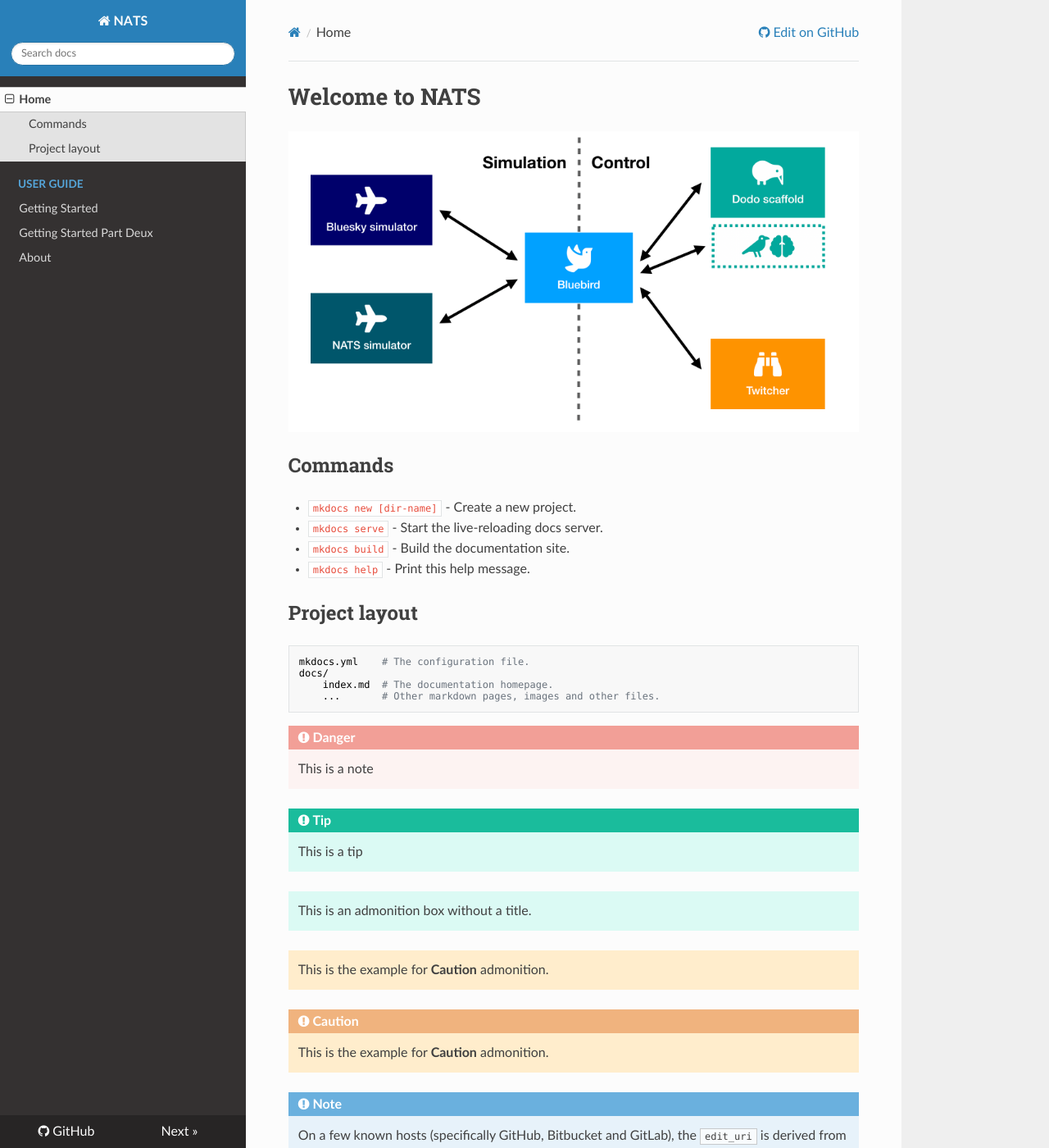
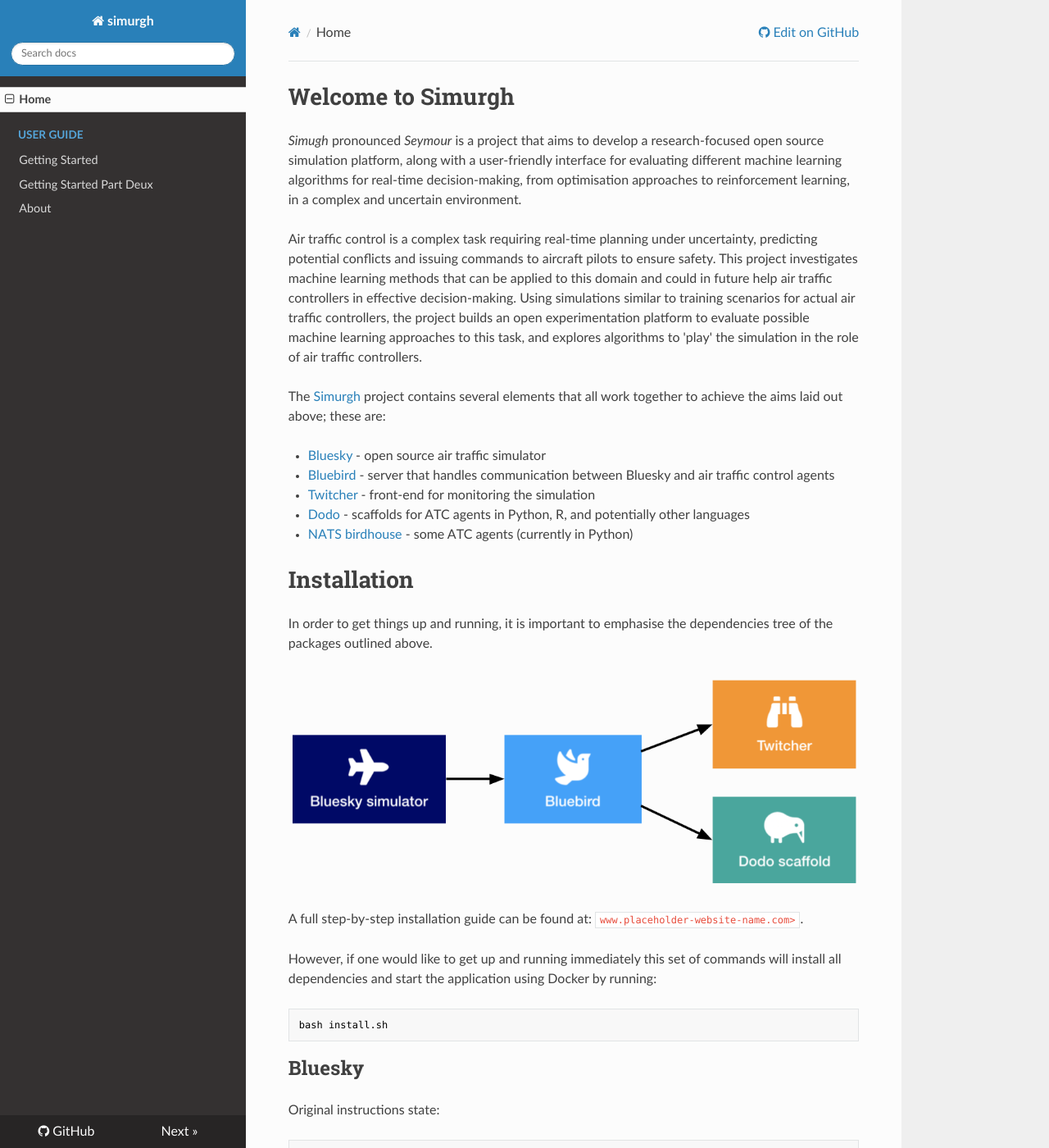
Before and after one commit to project-bluebird/simurgh, an MkDocs documentation site: the page built from docs/index.md, in a window 1280 px wide and 1400 px high. Shown: the whole window at 82% size. Built offline with MkDocs 1.6.1, drawn with Linux system fonts in a browser that asks for light colours; nearby versions of some CDN libraries; formulas are drawn with MathJax 3; some of the changed text lies outside the part shown.

Commit message:
Updating docs with more information
Changing project name from NATS to Simurgh

 Changes to be committed:
	modified:   docs/index.md
	modified:   docs/user-guide/getting-started.md
	modified:   mkdocs.yml

````diff
--- a/docs/index.md
+++ b/docs/index.md
@@ -1,13 +1,159 @@
-# Welcome to NATS
+# Welcome to Simurgh
 
-![](./img/overview.png)
+*Simugh* pronounced _Seymour_ is a project that aims to develop a research-focused
+open source simulation platform, along with a user-friendly interface for
+evaluating different machine learning algorithms for real-time decision-making,
+from optimisation approaches to reinforcement learning, in a complex and
+uncertain environment.
 
-## Commands
+Air traffic control is a complex task requiring real-time planning under
+uncertainty, predicting potential conflicts and issuing commands to aircraft
+pilots to ensure safety. This project investigates machine learning methods that
+can be applied to this domain and could in future help air traffic controllers
+in effective decision-making. Using simulations similar to training scenarios
+for actual air traffic controllers, the project builds an open experimentation
+platform to evaluate possible machine learning approaches to this task, and
+explores algorithms to 'play' the simulation in the role of air traffic
+controllers.
 
-* `mkdocs new [dir-name]` - Create a new project.
-* `mkdocs serve` - Start the live-reloading docs server.
-* `mkdocs build` - Build the documentation site.
-* `mkdocs help` - Print this help message.
+The [Simurgh](https://en.wikipedia.org/wiki/Simurgh) project contains several
+elements that all work together to achieve the aims laid out above; these are:
+
+- [Bluesky](https://github.com/alan-turing-institute/bluesky) - open source air traffic simulator
+
+- [Bluebird](https://github.com/alan-turing-institute/bluebird) - server that handles communication between Bluesky and air traffic control agents
+
+- [Twitcher](https://github.com/alan-turing-institute/twitcher) - front-end for monitoring the simulation
+
+- [Dodo](https://github.com/alan-turing-institute/dodo) - scaffolds for ATC agents in Python, R, and potentially other languages
+
+- [NATS birdhouse](https://github.com/alan-turing-institute/nats-birdhouse) - some ATC agents (currently in Python)
+
+# Installation
+
+In order to get things up and running, it is important to emphasise the
+dependencies tree of the packages outlined above.
+
+![](img/simurgh-deps.png)
+
+A full step-by-step installation guide can be found at: `www.placeholder-website-name.com>`.
+
+However, if one would like to get up and running immediately this set of
+commands will install all dependencies and start the application using Docker by
+running:
+
+```bash
+bash install.sh
+```
+
+## Bluesky
+
+Original instructions state:
+
+```bash
+conda install pyqt numpy scipy matplotlib pandas
+
+pip install msgpack pyzmq pygame pyqtwebengine
+```
+
+Found it easier to have `environment.yml` file instead.
+
+```bash
+# This file may be used to create an environment using:
+# $ conda env create --name <env> --file <this file>
+# platform: linux-64
+name: nats
+
+channels:
+  - conda-forge
+
+dependencies:
+  - python=3.6
+  - pyqt
+  - numpy
+  - scipy
+  - matplotlib
+  - pandas
+
+  - pip:
+    - msgpack
+    - pyzmq
+    - pygame
+    - pyqtwebengine
+    - pyopengl
+    - pyopengl-accelerate
+```
+
+```bash
+conda env create -q && conda activate nats
+```
+
+Now that dependencies are install for both Bluesky & Bluebird, we can at least
+check that these are OK by running `check.py` inside the Bluesky repository.
+
+Running `python bluesky/check.py `will produce the following output:
+
+```bash
+(nats) $$ python bluesky/check.py
+This script checks the availability of the libraries required by BlueSky, and
+the capabilities of your system.
+
+Checking for numpy               [OK]
+Checking for scipy               [OK]
+Checking for matplotlib          [OK]
+Checking for pyqt                [QT5]
+Checking for pyopengl            [OK]
+OpenGL module version is         [3.1.0]
+Checking GL capabilities         [OK]
+GL Version at least 3.3          [OK]
+Supported GL version             [4.1]
+Checking for pygame              pygame 1.9.6
+Hello from the pygame community. https://www.pygame.org/contribute.html
+[OK]
+
+You have all the required libraries to run BlueSky. You can use both the QTGL
+and the pygame versions.
+Checking bluesky modules
+StateBasedCD: using Python version.
+Could not import pyclipper, RESO SSD will not function
+Using Open Aircraft Performance (OpenAP) model
+Successfully loaded all BlueSky modules. Start BlueSky by running BlueSky.py.
+
+```
+
+The above command only checks the dependencies for Bluesky, if it was indeed
+successful, we can now install Bluesky into the Python path with:
+
+```bash
+(nats) $$ python setup.py install
+```
+
+From here, all the necessary items should be installed, Bluesky can now be
+launched with:
+```bash
+(nats) $$ python bluesky/Bluesky.py
+
+```
+## Documentation
+
+The documentation for this project can be found at `<www.placeholder-website-name.com>`.
+Alternatively one can build and view these locally if one has `mkdocs`
+installed. To do this, in the top level of this repository, run:
+
+```bash
+mkdocs serve
+```
+
+The corresponding _readthedocs_ can be found on `localhost:8000`
+
+NOTE. If files are removed from 'docs/' in between builds, they make
+still hang around, a better command to run would be:
+
+```bash
+mkdocs build --clean
+```
+
+followed by `mkdocs serve`
 
 ## Project layout
 
--- a/mkdocs.yml
+++ b/mkdocs.yml
@@ -1,4 +1,4 @@
-site_name: NATS
+site_name: simurgh
 
 nav:
 - Home: index.md
````
Also changed, not shown: docs/user-guide/getting-started.md (+4 -0 lines).
